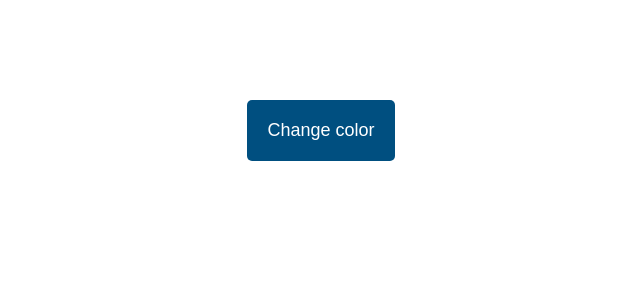
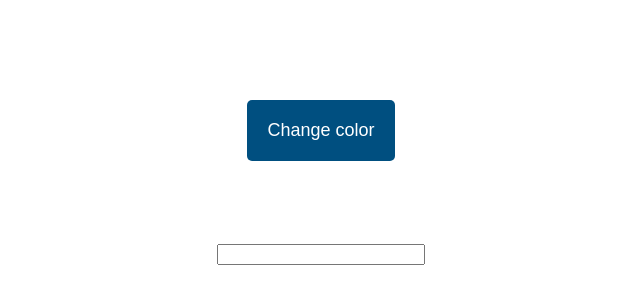
Before and after one commit to ppasalic/dept-test, a React (Create React App) app: page / in a window 1280 px wide. Shown: the top 304 px of the page, without its empty margins (319-959 px from the left). Built offline with nearby package versions, Linux system fonts and the light colour scheme.

Commit message:
Implement add color via input field

```diff
--- a/src/App.js
+++ b/src/App.js
@@ -27,6 +27,11 @@ const List = styled.ul`
     width: fit-content;
   }
 `
+
+const Input = styled.input`
+  width: 200px;
+`
+
 const CACHE = {};
 
 function App() {
@@ -73,17 +78,43 @@ function App() {
   };
 
   const handleDragLeave = (e) => {
-    e.target.style.backgroundColor = "black";
+    e.target.style.backgroundColor = "white";
   };
 
   const handleDrop = (e) => {
-    e.target.style.backgroundColor = "black";
+    e.target.style.backgroundColor = "white";
   };
 
   useEffect(() =>  {
     console.log("LIST OF COLORS, ", listOfColors)
 
   })
+
+  function onChange(){
+    var input = document.getElementById("input-color")
+    const regex = new RegExp("^#(?:[0-9a-fA-F]{3,4}){1,2}$")
+
+
+    input.addEventListener("keyup", function(e) {
+      if (e.keyCode === 13) {
+        e.preventDefault();
+        document.getElementById("button-color").innerHTML = input.value
+
+        console.log("VALUE ", input.value)
+        try{
+          if(regex.test(input.value))
+          {
+            setListOfColors([...listOfColors, input.value])
+
+          }
+        }
+        catch(error){
+          console.error()
+        }
+      }
+    });
+  }
+
 
   return (
     <div className="App">
@@ -106,6 +137,7 @@ function App() {
              >{c}</li>)
            }
         </List>
+        <Input type="text" id="input-color" onChange={e => onChange(e)}/>
       </header>
     </div>
   );
```
